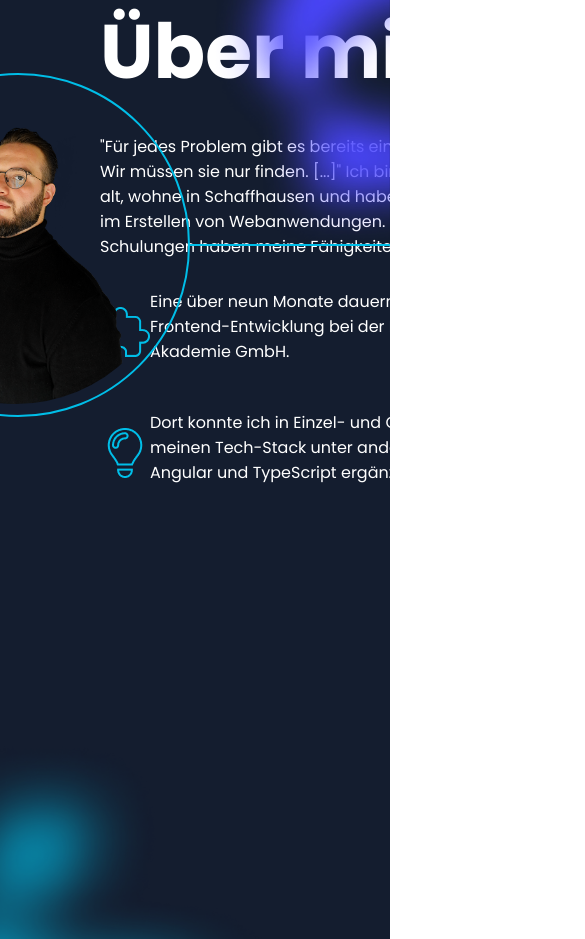
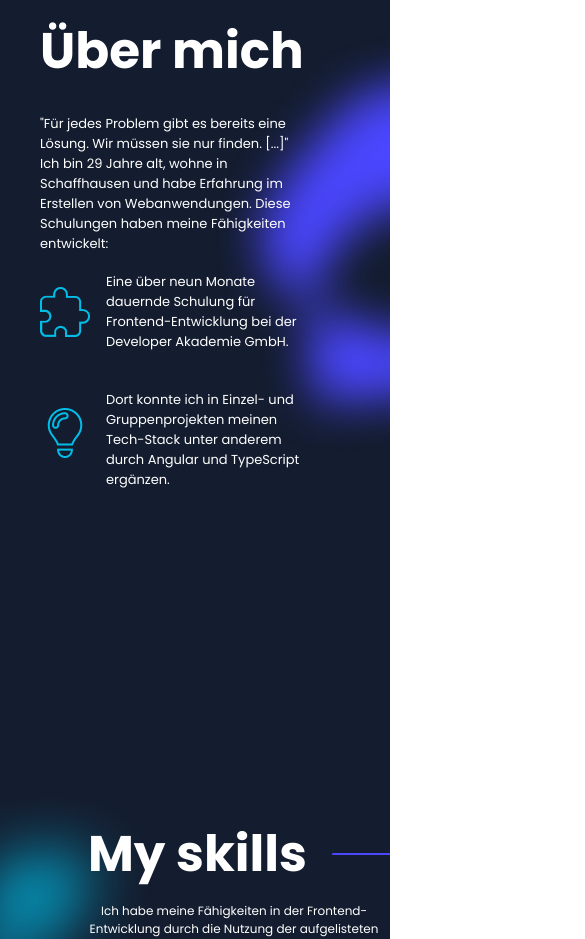
Before and after one commit to Hamzaba92/portfolio_angular, an Angular app: page / in a window 390 px wide. Shown: the part 1021-1960 px from the top of the page, 585 px wide, since content can reach past the window. Built offline with nearby package versions, Linux system fonts and the light colour scheme.

Commit message:
responsive my-skill section

```diff
--- a/src/app/main-content/about-me/about-me.component.html
+++ b/src/app/main-content/about-me/about-me.component.html
@@ -1,7 +1,5 @@
 <div class="background-about-me" id="anchorabt">
-    <div class="blue-smoke">
-        <img src="./../../../assets/about-me/blue_smoke.png">
-    </div>
+
 
     <div class="overcontainer">
         <div class="left-side">
@@ -64,6 +62,11 @@
 
                 <div class="bar"></div>
             </div>
+
+            <div class="blue-smoke">
+                <img src="./../../../assets/about-me/blue_smoke.png">
+            </div>
+
         </div>
     </div>
 
--- a/src/app/main-content/about-me/about-me.component.scss
+++ b/src/app/main-content/about-me/about-me.component.scss
@@ -2,11 +2,14 @@ $color_background: #141D2F;
 $color_violett: #4B47FF;
 $color_button: #00BEE8;
 
+@import './mediaquery.about-me.scss';
+
+
 .background-about-me {
     background-color: $color_background;
     height: 100vh;
+    display: flex;
     width: 100%;
-    display: flex;
 }
 
 .overcontainer {
@@ -18,13 +21,13 @@ $color_button: #00BEE8;
 
 .left-side {
     position: relative;
-    z-index: 51;
     font-family: 'Poppins';
     color: white;
     width: 50%;
     display: flex;
     justify-content: flex-start;
     align-items: center;
+    z-index: 53;
 
     .about-me-cont {
         min-height: 340px;
@@ -84,16 +87,6 @@ $color_button: #00BEE8;
     }
 }
 
-.blue-smoke {
-    position: absolute;
-    right: 0;
-    z-index: 52;
-
-    img {
-        height: 430px;
-    }
-}
-
 .right-side {
     position: relative;
     width: 50%;
@@ -132,4 +125,16 @@ $color_button: #00BEE8;
             background-color: $color_button;
         }
     }
+
+    .blue-smoke {
+        position: absolute;
+        right: 0;
+        z-index: 52;
+
+        img {
+            height: 430px;
+        }
+    }
+
+
 }
--- /dev/null
+++ b/src/app/main-content/about-me/mediaquery.about-me.scss
@@ -0,0 +1,186 @@
+@media (max-width: 1200px) {
+
+    .img-cont {
+        width: 250px!important;
+        height: 250px!important;
+
+        img {
+            height: 250px!important;
+            width: 250px!important;
+            padding: 0px!important;
+        }
+    }
+
+    .bar {
+        height: 2px;
+        width: 150px!important;
+    }
+}
+
+
+@media (max-width: 960px) {
+
+    .img-cont {
+        width: 190px!important;
+        height: 190px!important;
+
+        img {
+            height: 190px!important;
+            width: 190px!important;
+            padding: 0px!important;
+        }
+    }
+
+    .bar {
+        height: 2px;
+        width: 140px!important;
+    }
+}
+
+@media (max-width: 910px) {
+    .about-me-cont {
+        min-height: 340px;
+        width: 480px;
+        margin-left: 100px;
+
+        .title {
+            font-size: 54px!important;
+            color: white;
+            font-family: 'Poppins';
+            font-weight: 700;
+            margin-bottom: 25px;
+            display: flex;
+        }
+
+        .introducing-txt {
+            height: 120px;
+            width: 396px;
+            margin-top: 25px;
+            font-size: 13px;
+        }
+
+        .blue-puzzle {
+            display: flex;
+            align-items: center;
+            justify-content: unset!important;
+            margin-bottom: 35px;
+            margin-top: 35px;
+
+            img {
+                height: 50px;
+                width: 50px;
+                object-fit: contain;
+            }
+
+            span {
+                height: 86px;
+                width: 308px!important;
+                font-size: 13px;
+                align-content: center;
+                margin-left: 16px;
+            }
+        }
+
+        .blue-lamp {
+            display: flex;
+            align-items: center;
+            justify-content: unset!important;
+
+            img {
+                height: 50px;
+                width: 50px;
+                object-fit: contain;
+            }
+
+            span {
+                height: 86px;
+                width: 308px!important;
+                font-size: 13px;
+                align-content: center;
+                margin-left: 16px;
+
+            }
+        }
+    }
+}
+
+
+@media (max-width: 830px) {
+    .img-cont {
+        display: none!important;
+    }
+
+    .bar {
+        display: none!important;
+    }
+}
+
+@media (max-width: 520px) {
+
+
+
+    .about-me-cont {
+        min-height: 340px;
+        width: 356px;
+        margin-left: 40px!important;
+
+        .title {
+            font-size: 50px!important;
+            color: white;
+            font-family: 'Poppins';
+            font-weight: 700;
+            margin-bottom: 25px;
+            display: flex;
+        }
+
+        .introducing-txt {
+            height: 120px;
+            width: 270px!important;
+            margin-top: 25px;
+        }
+
+        .blue-puzzle {
+            display: flex;
+            align-items: center;
+            justify-content: space-between;
+            margin-bottom: 35px;
+            margin-top: 35px;
+
+            img {
+                height: 50px;
+                width: 50px;
+                object-fit: contain;
+            }
+
+            span {
+                height: 86px;
+                width: 206px!important;
+            }
+        }
+
+        .blue-lamp {
+            display: flex;
+            align-items: center;
+            justify-content: space-between;
+
+            img {
+                height: 50px;
+                width: 50px;
+                object-fit: contain;
+            }
+
+            span {
+                height: 86px;
+                width: 206px!important;
+            }
+        }
+    }
+}
+
+
+@media (max-width: 340px) {
+    .about-me-cont {
+        margin-left: 20px!important;
+}
+
+}
--- a/src/app/main-content/main-content.component.html
+++ b/src/app/main-content/main-content.component.html
@@ -1,5 +1,5 @@
 <app-landing-page></app-landing-page>
 <app-about-me></app-about-me>
 <app-my-skills></app-my-skills>
-<app-portfolio style="display: none;"></app-portfolio>
+<app-portfolio></app-portfolio>
 <app-contact-me id="contact_mobile"></app-contact-me>
--- /dev/null
+++ b/src/app/main-content/my-skills/mediaquery.my-skills.scss
@@ -0,0 +1,212 @@
+@media (max-width: 1200px) {
+    .myskills-txt-btn {
+        width: 390px !important;
+        height: 279px;
+        position: absolute;
+        top: 230%;
+        right: 0;
+        font-family: 'Poppins';
+        color: white;
+        display: flex;
+        flex-direction: column;
+        align-items: center;
+
+        .undercontainer {
+            display: flex;
+            justify-content: center;
+            align-items: center;
+            flex-direction: column;
+
+            .row-the-content {
+                display: flex;
+                flex-direction: row;
+                align-items: center;
+                width: 100%;
+
+                .myskills-title {
+                    display: flex;
+                    flex-direction: row;
+                    align-items: center;
+                    justify-content: flex-end !important;
+                    width: 100%;
+                    margin-bottom: 10px;
+                    column-gap: 25px;
+
+                    span {
+                        font-size: 50px !important;
+                        font-weight: 700;
+                        display: flex;
+                        padding-left: 78px;
+                    }
+
+                    .bar {
+                        width: 58px;
+                        height: 2px;
+                        background-color: $color_violett;
+                        display: flex;
+                        align-items: center;
+                        border-radius: 10px 0px 0px 10px;
+                    }
+
+                }
+
+            }
+
+            span {
+                text-align: center;
+                font-size: 12px !important;
+            }
+
+        }
+
+        button {
+            background-color: $color_button;
+            border: none;
+            width: 142px !important;
+            height: 48px !important;
+            border-radius: 10px 10px 10px 10px;
+            color: white;
+            font-size: 18px !important;
+            margin-top: 25px;
+            font-family: 'Poppins';
+            font-weight: 400;
+
+            &:hover {
+                background-color: $color_violett;
+                scale: 1.2;
+                cursor: pointer;
+                transition: all ease-in-out 0.55s;
+            }
+        }
+    }
+
+    .icons {
+        width: 555px !important;
+        position: absolute;
+        left: 100px;
+        top: 150% !important;
+        z-index: 2;
+        gap: 20px;
+    }
+
+}
+
+
+@media (max-width: 980px) {
+    .icons {
+        left: 10px !important;
+        gap: 5px !important;
+        width: 440px !important;
+
+        img {
+            height: 70px !important;
+            width: 58px !important;
+        }
+    }
+
+
+}
+
+@media (max-width: 800px) {
+
+    .myskills-txt-btn {
+        top: 130% !important;
+        height: 214px !important;
+        font-size: 10px !important;
+
+        button {
+            font-size: 14px !important;
+            width: 114px !important;
+            height: 42px !important;
+        }
+    }
+
+    .icons {
+        top: 330% !important;
+        height: 298px !important;
+
+        img {
+            height: 42px !important;
+            width: 38px !important;
+        }
+
+        a{
+            font-size: 2rem!important;
+        }
+    }
+
+    .myskills-title {
+        display: flex;
+        flex-direction: row;
+        align-items: center;
+        justify-content: space-between;
+        width: 100%;
+        margin-bottom: 10px;
+
+        span {
+            padding-left: 2px!important;
+        }
+
+    }
+
+}
+
+
+@media (max-width: 500px) {
+ .icons{
+    left: 57px !important;
+    gap: 5px !important;
+    width: 335px !important;
+    height: 238px !important;
+    top: 300% !important;
+    img{
+        height: 48px !important;
+        width: 42px !important;
+    }
+
+ }
+
+ .myskills-txt-btn{
+    z-index: 2;
+    width: 312px !important;
+ }
+
+ .myskills-txt-btn{
+
+    button{
+        position: absolute;
+        top: 212%!important;
+        left: 35%!important;        //muss später nachdem der bug gefunden wurde hier zentriert werden
+        //right: 50%!important;
+    }
+ }
+
+}
+
+@media (max-width: 365px) {
+    .myskills-txt-btn{
+
+        .myskills-title{
+            font-size: 44px !important;
+
+            span{
+                font-size: 10px !important;
+            }
+
+            .bar{
+                width: 38px!important;
+            }
+        }
+        button{
+            position: absolute;
+            top: 212%!important;
+            left: 35%!important;        //muss später nachdem der bug gefunden wurde hier zentriert werden
+            //right: 50%!important;
+        }
+     }
+
+     .icons{
+        width: 278px !important;
+        left: 27px !important;
+     }
+}
--- a/src/app/main-content/my-skills/my-skills.component.html
+++ b/src/app/main-content/my-skills/my-skills.component.html
@@ -2,6 +2,7 @@
 <audio #hoverAudio preload="auto" src="./../../../assets/myskills/hover_icon_sound.mp3"></audio>
 
 <div class="background-my-skills" id="anchor_myskills">
+    <div class="overcontainer">
         <div class="blue-smoke">
             <img src="./../../../assets/myskills/turquise_smoke.png">
         </div>
@@ -27,7 +28,7 @@
                         <div class="bar" data-aos="fade-left" data-aos-duration="1500"></div>
                     </div>
                 </div>
-            <span>I have grown my frontend developments skills that have allowed me to create different real
+                <span data-aos="fade-left" data-aos-duration="1500">I have grown my frontend developments skills that have allowed me to create different real
                     projects.</span>
             </div>
             <button onclick="location.href='#anchor_contact_me'">Get in touch</button>
@@ -42,10 +43,11 @@
                         <div class="bar" data-aos="fade-left" data-aos-duration="1500"></div>
                     </div>
                 </div>
-            <span>Ich habe meine Fähigkeiten in der Frontend-Entwicklung durch die Nutzung der aufgelisteten Skills
+                <span data-aos="fade-left" data-aos-duration="1500">Ich habe meine Fähigkeiten in der Frontend-Entwicklung durch die Nutzung der aufgelisteten Skills
                     erweitert, was mir ermöglicht hat, verschiedene reale Projekte zu erstellen.</span>
             </div>
             <button onclick="location.href='#anchor_contact_me'">Kontakt</button>
         </div>
         }
     </div>
+</div>
--- a/src/app/main-content/my-skills/my-skills.component.scss
+++ b/src/app/main-content/my-skills/my-skills.component.scss
@@ -1,12 +1,20 @@
 $color_background: #141D2F;
 $color_violett: #4B47FF;
 $color_button: #00BEE8;
+
+@import './mediaquery.my-skills.scss';
 
 .background-my-skills {
     height: 100vh;
     background-color: $color_background;
     flex-direction: column;
     width: 100%;
+    position: relative;
+
+    .overcontainer{
+        padding-top: 115px;
+        position: relative;
+        max-width: 1440px;
 
     .blue-smoke {
         position: relative;
@@ -19,7 +27,6 @@ $color_button: #00BEE8;
             width: 280px;
             position: absolute;
             left: 0;
-            transform: translateY(-50%);
             top: 53%;
             z-index: 1;
         }
@@ -34,7 +41,7 @@ $color_button: #00BEE8;
         flex-wrap: wrap;
         position: absolute;
         left: 100px;
-        top: 230%;
+        top: 180%;
         z-index: 2;
         gap: 20px;
 
@@ -135,6 +142,8 @@ $color_button: #00BEE8;
 
 }
 
+}
+
 a:before {
     content: "[";
     margin-right: 0px;
```
Lines whose indentation alone changed are shown as unchanged.
